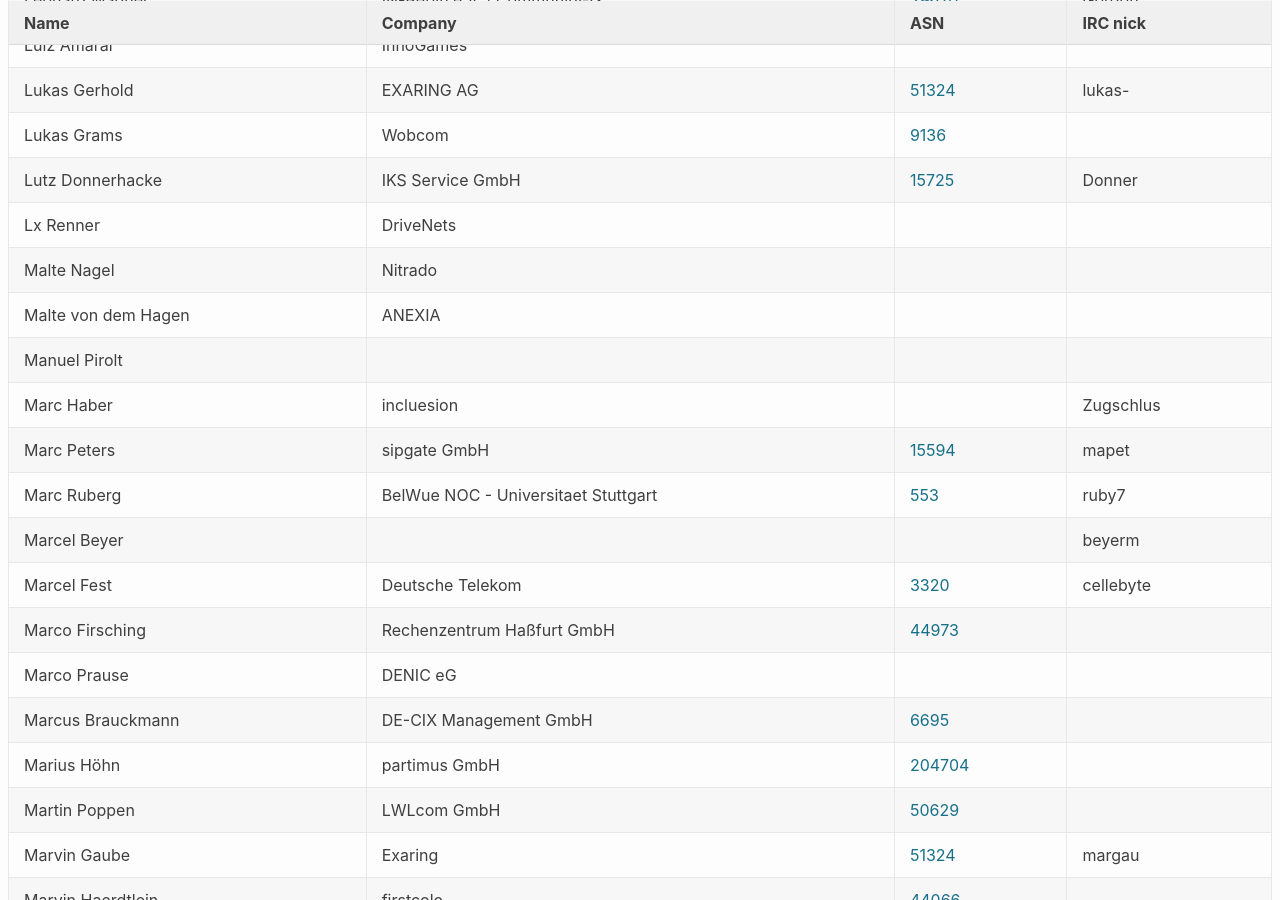
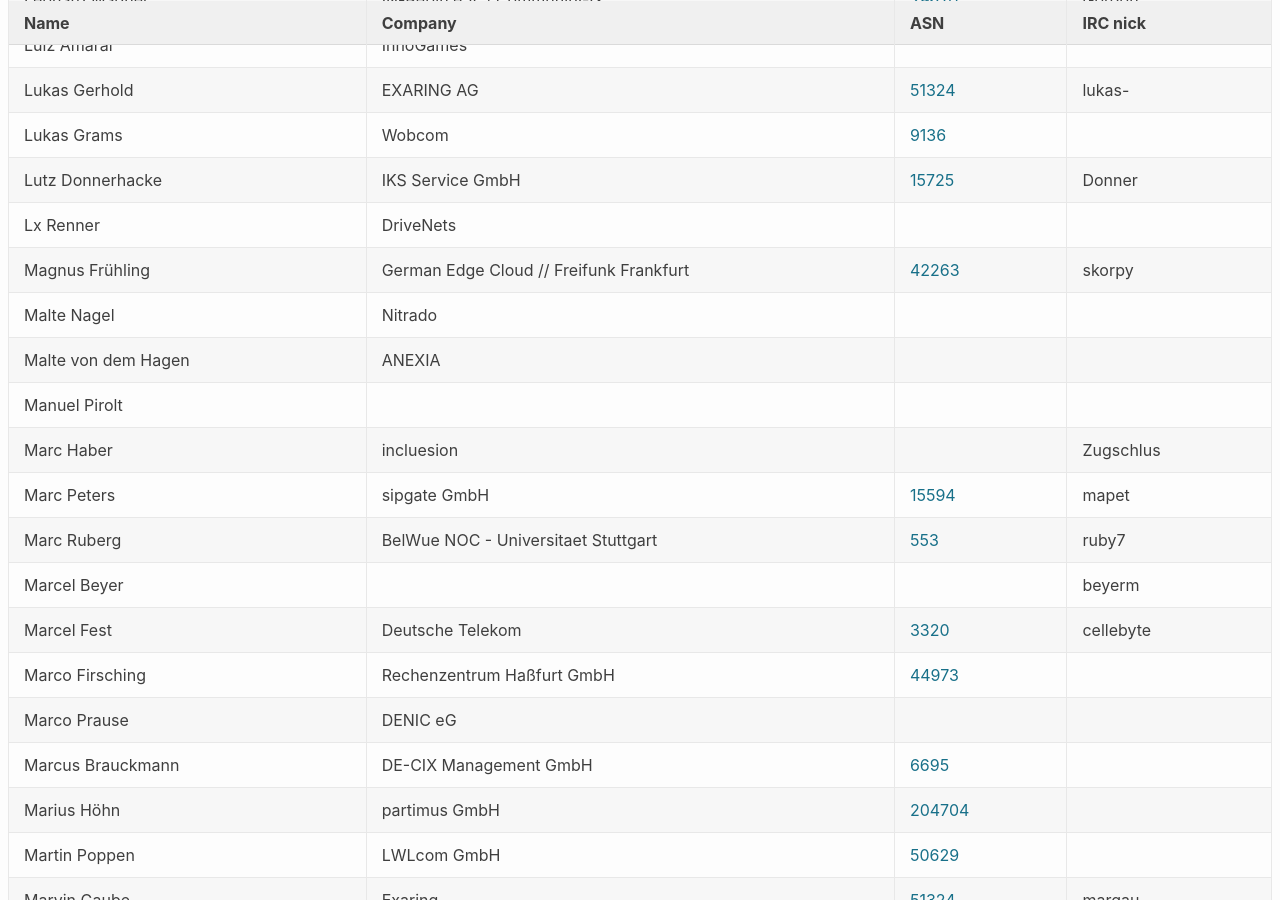
Before and after one commit to denog/pretix-attendeelist, a Jekyll site: the page built from denog14/index.md, in a window 1280 px wide and 900 px high, scrolled down 5104 px. Built offline with Jekyll 4.4.1, drawn with Linux system fonts in a browser that asks for light colours.

Commit message:
Latest data: Tue Oct 25 11:10:52 UTC 2022

```diff
--- a/_data/attendees_denog14_onsite.json
+++ b/_data/attendees_denog14_onsite.json
@@ -688,6 +688,12 @@
     "company": "DriveNets",
     "irc": null,
     "asn": null
+  },
+  {
+    "name": "Magnus Frühling",
+    "company": "German Edge Cloud // Freifunk Frankfurt",
+    "irc": "skorpy",
+    "asn": "42263"
   },
   {
     "name": "Malte Nagel",
```
